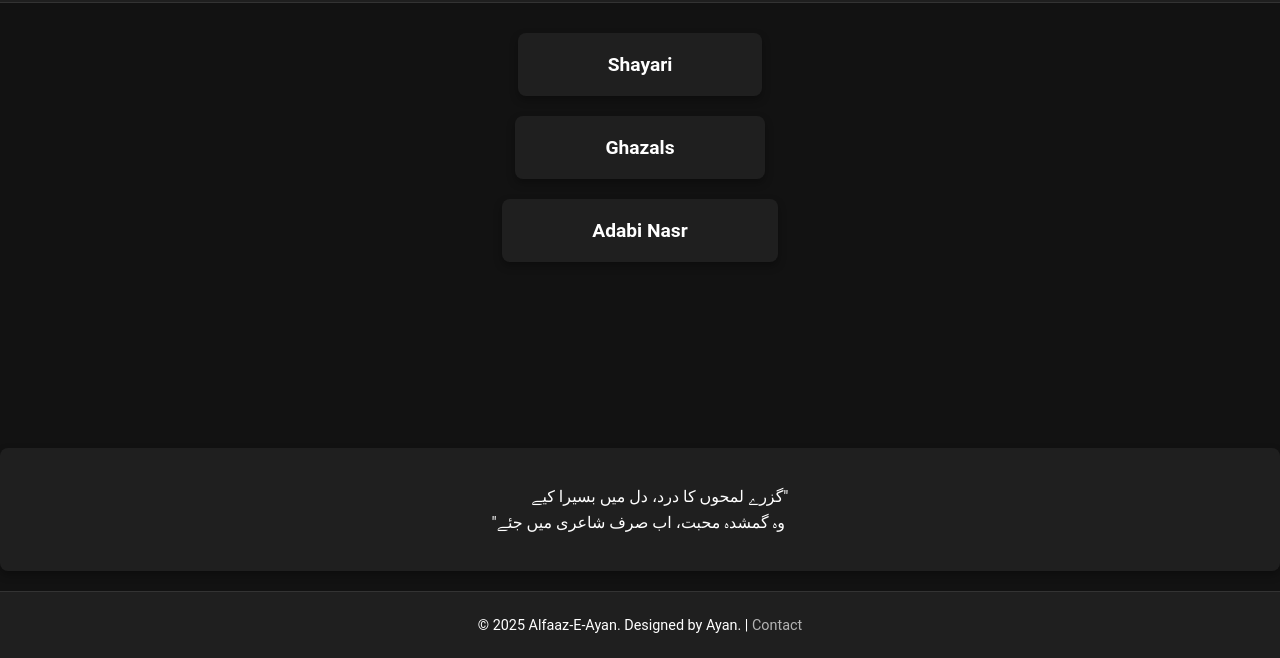
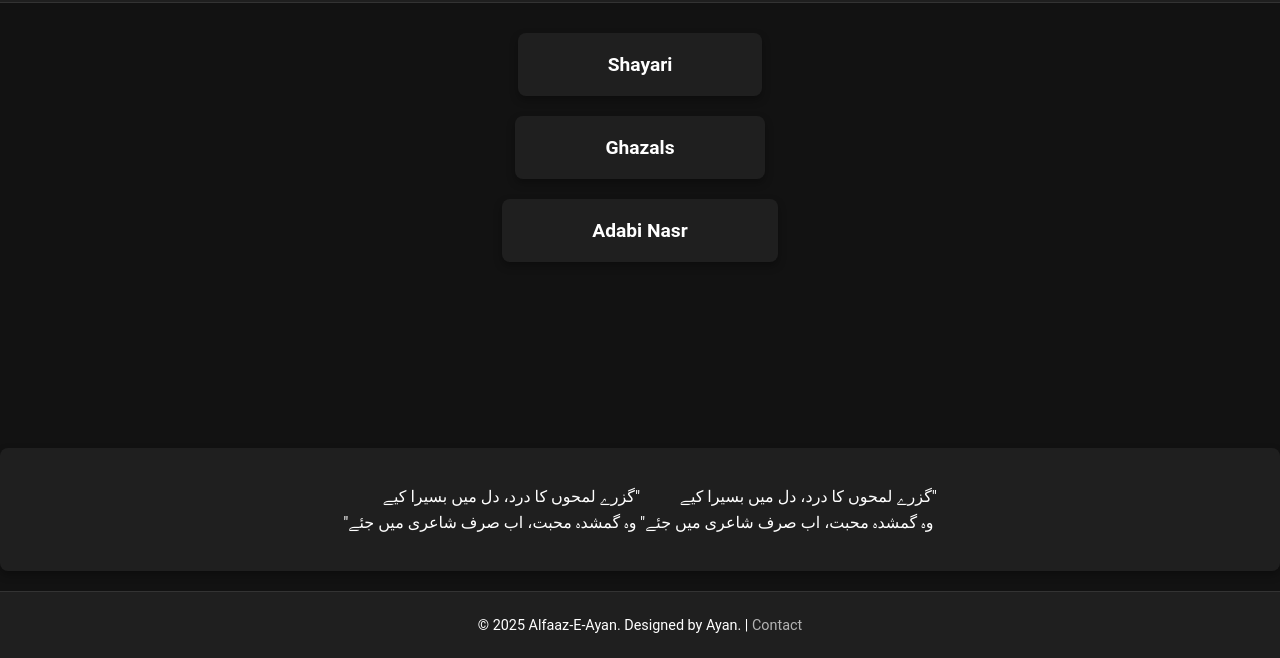
Before and after one commit to Ayan-devv/Alfaaz-E-Ayan, a plain HTML site: page index.html in a window 1280 px wide. Shown: the part 142-800 px from the top of the page. Drawn offline with Linux system fonts and the light colour scheme; a web font is replaced by a local one.

Commit message:
Update index.html

```diff
--- a/index.html
+++ b/index.html
@@ -34,6 +34,11 @@
             "وہ گمشدہ محبت، اب صرف شاعری میں جئے
 
         </p>
+      <p>
+            &nbsp;&nbsp;&nbsp;&nbsp;&nbsp; &nbsp;   &nbsp;  گزرے لمحوں کا درد، دل میں بسیرا کیے" <br>
+            "وہ گمشدہ محبت، اب صرف شاعری میں جئے
+
+        </p>
     </div>
 
 
```
